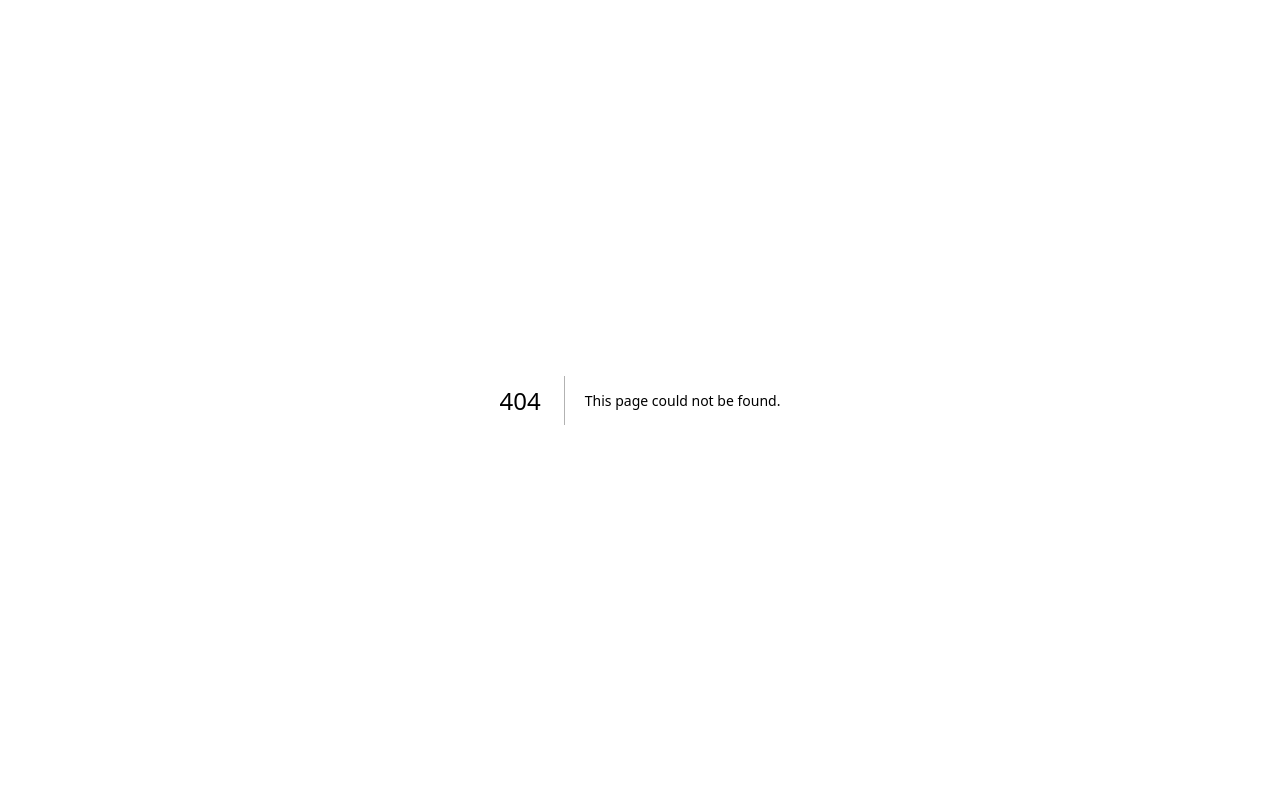
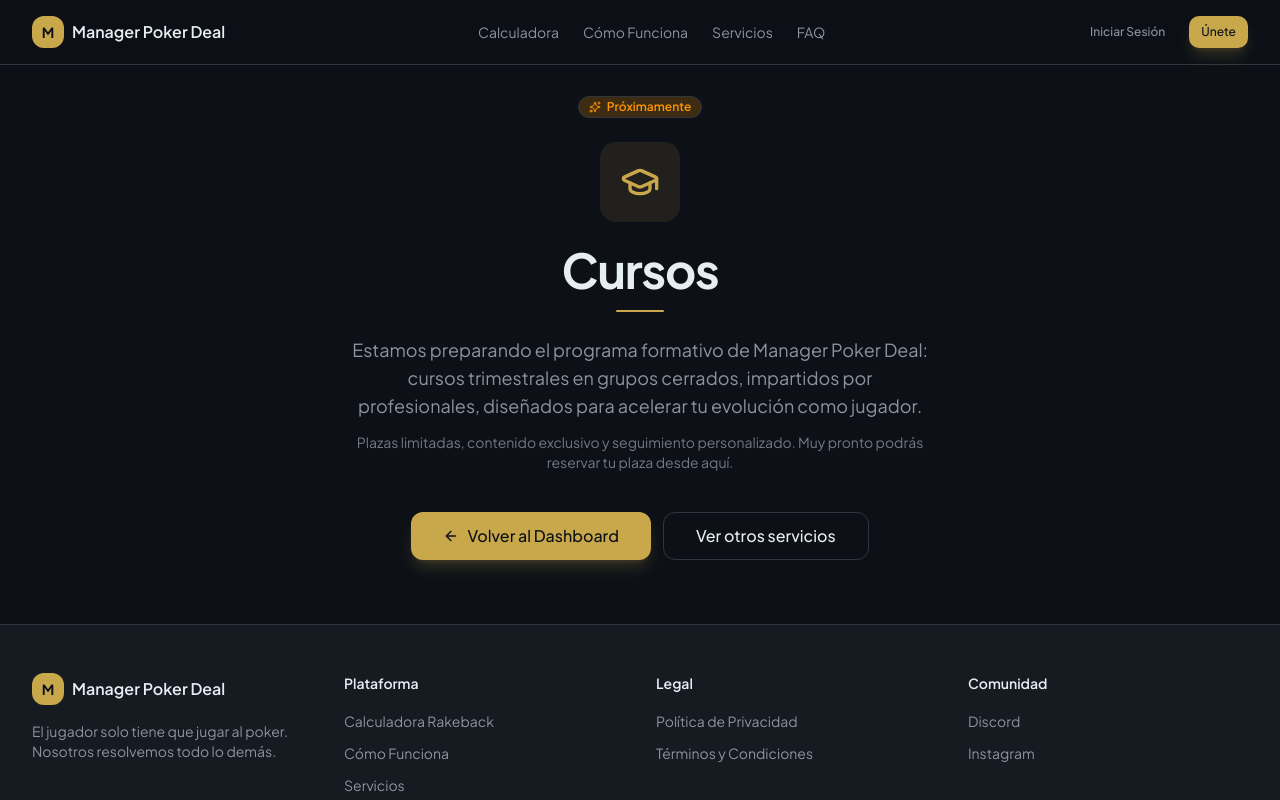
Before and after one commit to soporteweb1234/mpd-platform, a Next.js app: page /cursos in a window 1280 px wide. Before the commit this address had no page. Shown: the top 800 px of the page. Built offline with nearby package versions, Linux system fonts and the light colour scheme.

Commit message:
feat: cursos coming soon page

```diff
--- /dev/null
+++ b/src/app/cursos/page.tsx
@@ -0,0 +1,59 @@
+import { PublicNavbar } from "@/components/layout/PublicNavbar";
+import { Footer } from "@/components/layout/Footer";
+import { Button } from "@/components/ui/button";
+import { Badge } from "@/components/ui/badge";
+import { GraduationCap, ArrowLeft, Sparkles } from "lucide-react";
+import Link from "next/link";
+
+export const metadata = {
+  title: "Cursos",
+  description: "Formación premium de Manager Poker Deal. Próximamente: cursos trimestrales en grupos cerrados para acelerar tu evolución como jugador.",
+};
+
+export default function CursosPage() {
+  return (
+    <div className="min-h-screen bg-mpd-black">
+      <PublicNavbar />
+      <main className="pt-24 pb-16">
+        <div className="max-w-3xl mx-auto px-4 sm:px-6 lg:px-8">
+          <div className="flex flex-col items-center text-center">
+            <Badge variant="warning" className="mb-6 gap-1.5">
+              <Sparkles className="h-3 w-3" />
+              Próximamente
+            </Badge>
+
+            <div className="h-20 w-20 rounded-2xl bg-mpd-gold/10 flex items-center justify-center text-mpd-gold mb-6">
+              <GraduationCap className="h-10 w-10" />
+            </div>
+
+            <h1 className="text-4xl sm:text-5xl font-bold text-mpd-white tracking-tight">
+              Cursos
+            </h1>
+            <div className="mt-4 h-0.5 w-12 bg-mpd-gold rounded-full" />
+
+            <p className="mt-6 text-lg text-mpd-gray max-w-xl">
+              Estamos preparando el programa formativo de Manager Poker Deal: cursos trimestrales en grupos cerrados, impartidos por profesionales, diseñados para acelerar tu evolución como jugador.
+            </p>
+
+            <p className="mt-3 text-sm text-mpd-gray/80 max-w-xl">
+              Plazas limitadas, contenido exclusivo y seguimiento personalizado. Muy pronto podrás reservar tu plaza desde aquí.
+            </p>
+
+            <div className="mt-10 flex flex-col sm:flex-row gap-3">
+              <Button size="lg" asChild>
+                <Link href="/dashboard">
+                  <ArrowLeft className="mr-2 h-4 w-4" />
+                  Volver al Dashboard
+                </Link>
+              </Button>
+              <Button size="lg" variant="outline" asChild>
+                <Link href="/servicios">Ver otros servicios</Link>
+              </Button>
+            </div>
+          </div>
+        </div>
+      </main>
+      <Footer />
+    </div>
+  );
+}
```
